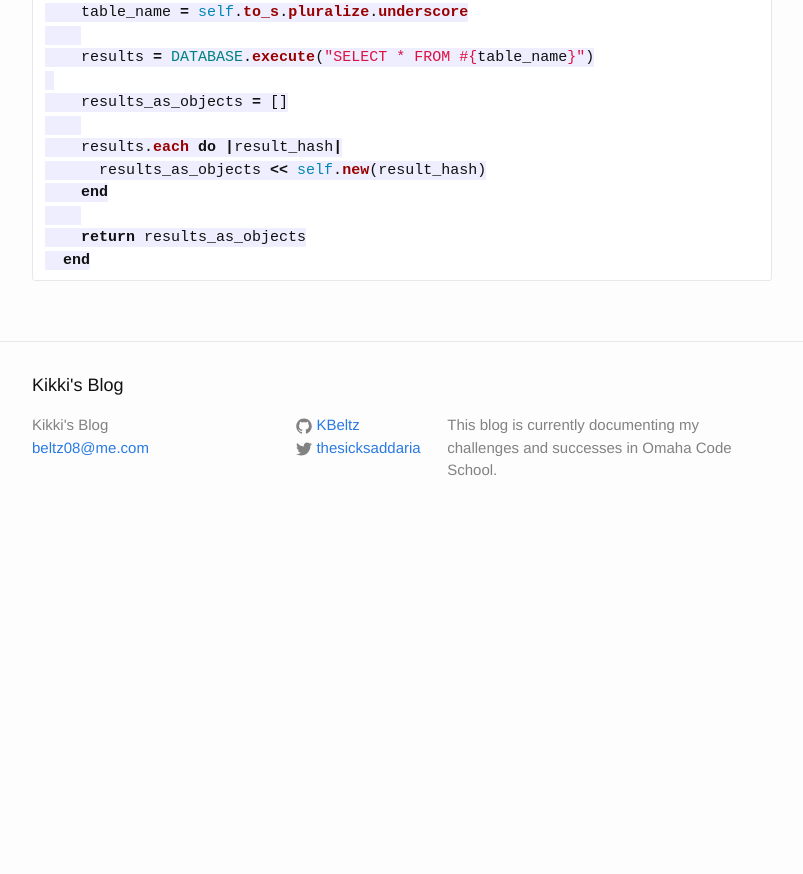
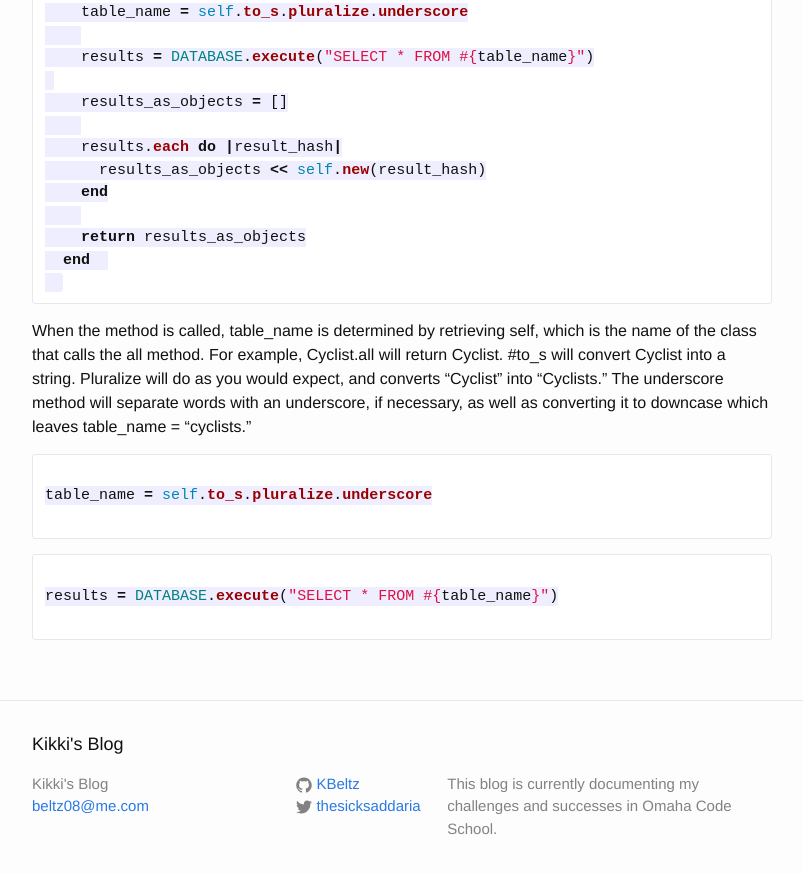
Before and after one commit to KBeltz/KBeltz, a Jekyll site: the page built from _posts/2015-06-25-ORM.md, in a window 1280 px wide and 900 px high, scrolled down 798 px. Shown: the top 874 px of the window, without its empty margins (238-1041 px from the left). Built offline with Jekyll 4.4.1, drawn with Linux system fonts in a browser that asks for light colours; Markdown is read by kramdown in place of the engine named in the settings; before the commit the page ends 1340 px from its top, so only the background shows below that.

Commit message:
Blog post progress.

`````diff
--- a/_posts/2015-06-25-ORM.md
+++ b/_posts/2015-06-25-ORM.md
@@ -37,4 +37,18 @@ To get all of a particular table's rows from the database I use a method (all) f
 
     return results_as_objects
   end
+
 ````
+When the method is called, table\_name is determined by retrieving self, which is the name of the class that calls the all method. For example, Cyclist.all will return Cyclist. #to_s will convert Cyclist into a string. Pluralize will do as you would expect, and converts "Cyclist" into "Cyclists." The underscore method will separate words with an underscore, if necessary, as well as converting it to downcase which leaves table\_name = "cyclists."
+
+```ruby
+
+table_name = self.to_s.pluralize.underscore
+
+```
+
+```ruby
+
+results = DATABASE.execute("SELECT * FROM #{table_name}")
+
+```
`````
